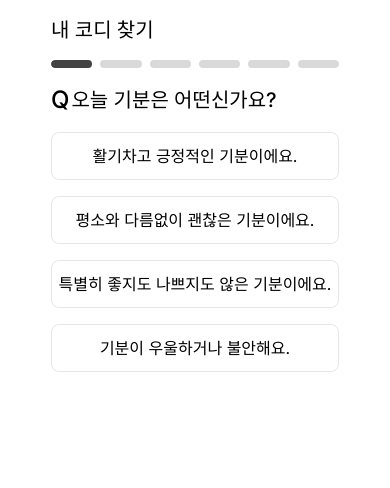
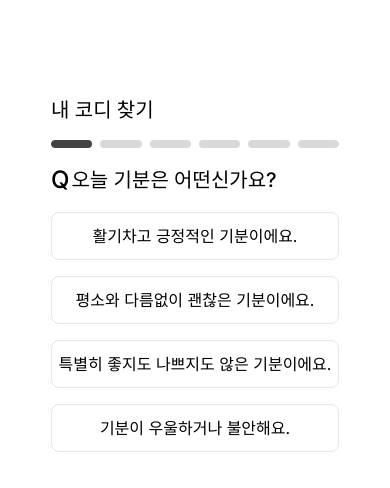
Before and after one commit to 6chenodongja/6che, a Next.js app: page /surveypage in a window 390 px wide. Both pictures are taken after a click on the button "시작하기". Shown: the top 488 px of the page. Built offline with nearby package versions, Linux system fonts and the light colour scheme.

Commit message:
fix: UI수정(반응형 구현)

```diff
--- a/src/app/(providers)/(root)/surveypage/question.tsx
+++ b/src/app/(providers)/(root)/surveypage/question.tsx
@@ -1,4 +1,5 @@
-'use client';
+"use client";
+
 import React, { useState } from 'react';
 import { questions } from '@/utils/questions';
 
@@ -36,7 +37,7 @@ const QuestionPage: React.FC = () => {
     };
 
     return (
-        <div className="w-80 mx-auto flex flex-col items-center justify-start h-screen bg-white p-4 relative gap-4">
+        <div className="w-80 mx-auto flex flex-col items-center justify-start h-screen bg-white p-4 relative gap-4 mt-20">
             <div className="flex items-center w-full">
                 {currentQuestionIndex > 0 && (
                     <button onClick={handleBackClick} className="text-xl font-medium text-black mr-2">
@@ -81,7 +82,7 @@ const QuestionPage: React.FC = () => {
                 </div>
             </div>
             {showResultButton && (
-                <button className="w-full h-12 bg-[#b9b5b5] text-white rounded-lg mt-4" onClick={handleShowResultClick}>
+                <button className="w-full h-12 bg-[#d9d9d9] text-white rounded-lg mt-4" onClick={handleShowResultClick}>
                     결과 확인
                 </button>
             )}
--- a/src/app/(providers)/(root)/surveypage/surveyinitial.tsx
+++ b/src/app/(providers)/(root)/surveypage/surveyinitial.tsx
@@ -1,4 +1,5 @@
-'use client';
+"use client";
+
 import React, { useState } from 'react';
 import QuestionPage from './question';
 
```
